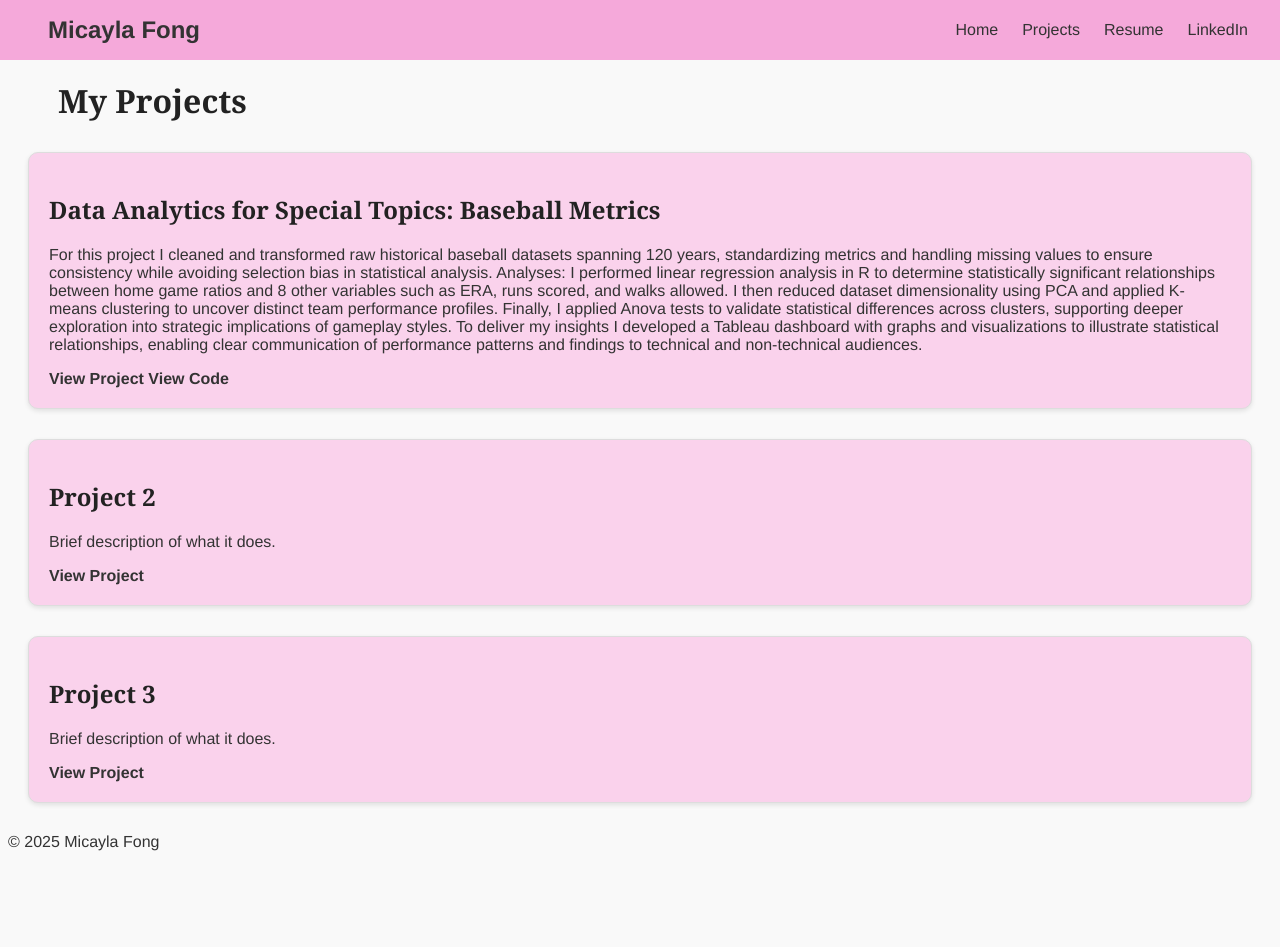
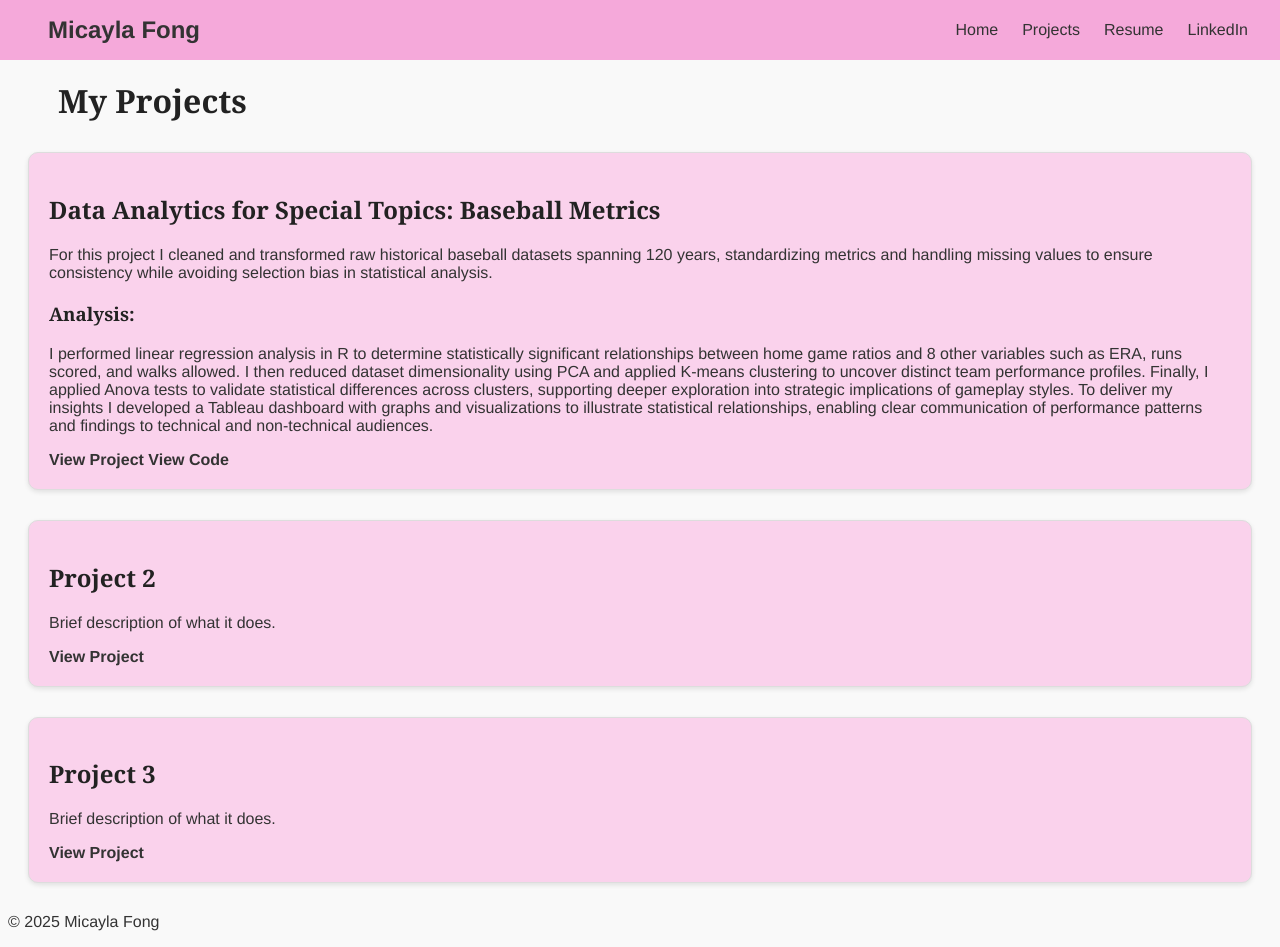
Before and after one commit to mdfong35/mdfong35.github.io, a Jekyll site: the page built from projects.md, in a window 1280 px wide and 947 px high. Built offline with Jekyll 4.4.1, drawn with Linux system fonts in a browser that asks for light colours.

Commit message:
Update projects.md

```diff
--- a/projects.md
+++ b/projects.md
@@ -10,13 +10,12 @@ permalink: /projects/
 
 <div class="project-card">
   <h2>Data Analytics for Special Topics: Baseball Metrics</h2>
-  <p>For this project I cleaned and transformed raw historical baseball datasets spanning 120 years, standardizing metrics and handling missing
-values to ensure consistency while avoiding selection bias in statistical analysis.
-Analyses:
+  <p>For this project I cleaned and transformed raw historical baseball datasets spanning 120 years, standardizing metrics and handling missing values to ensure consistency while avoiding selection bias in statistical analysis.</p>
+  <h3>Analysis: </h3>
+  <p>
     I performed linear regression analysis in R to determine statistically significant relationships between home game ratios and
 8 other variables such as ERA, runs scored, and walks allowed. I then reduced dataset dimensionality using PCA and applied K-means clustering to uncover distinct team performance profiles. Finally, I applied Anova tests to validate statistical differences across clusters, supporting deeper exploration into strategic
-implications of gameplay styles. To deliver my insights I developed a Tableau dashboard with graphs and visualizations to illustrate statistical relationships, enabling clear
-communication of performance patterns and findings to technical and non-technical audiences.</p>
+implications of gameplay styles. To deliver my insights I developed a Tableau dashboard with graphs and visualizations to illustrate statistical relationships, enabling clear communication of performance patterns and findings to technical and non-technical audiences.</p>
   <a href="/assets/Baseball.pdf" target="_blank">View Project</a>
   <a href="/assets/KMEANS.pdf" target="_blank"> View Code</a>
 </div>
```
